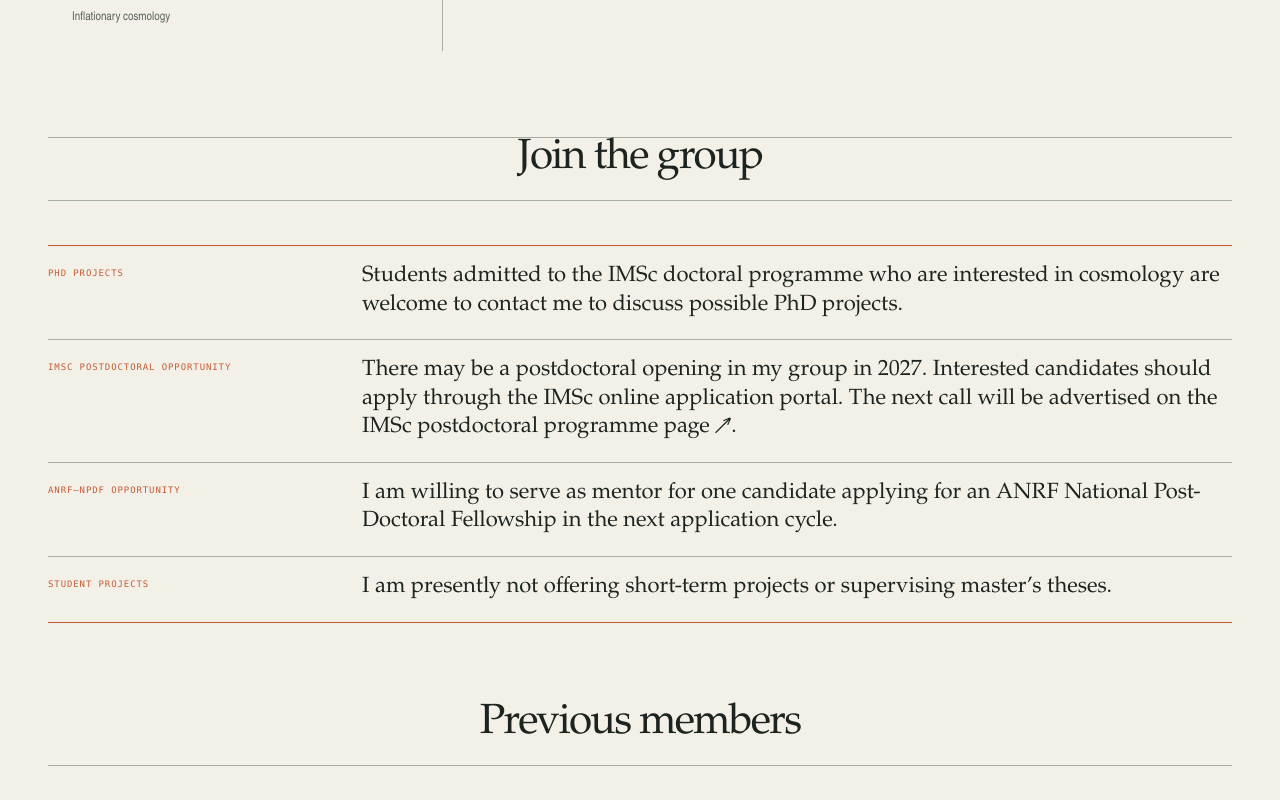
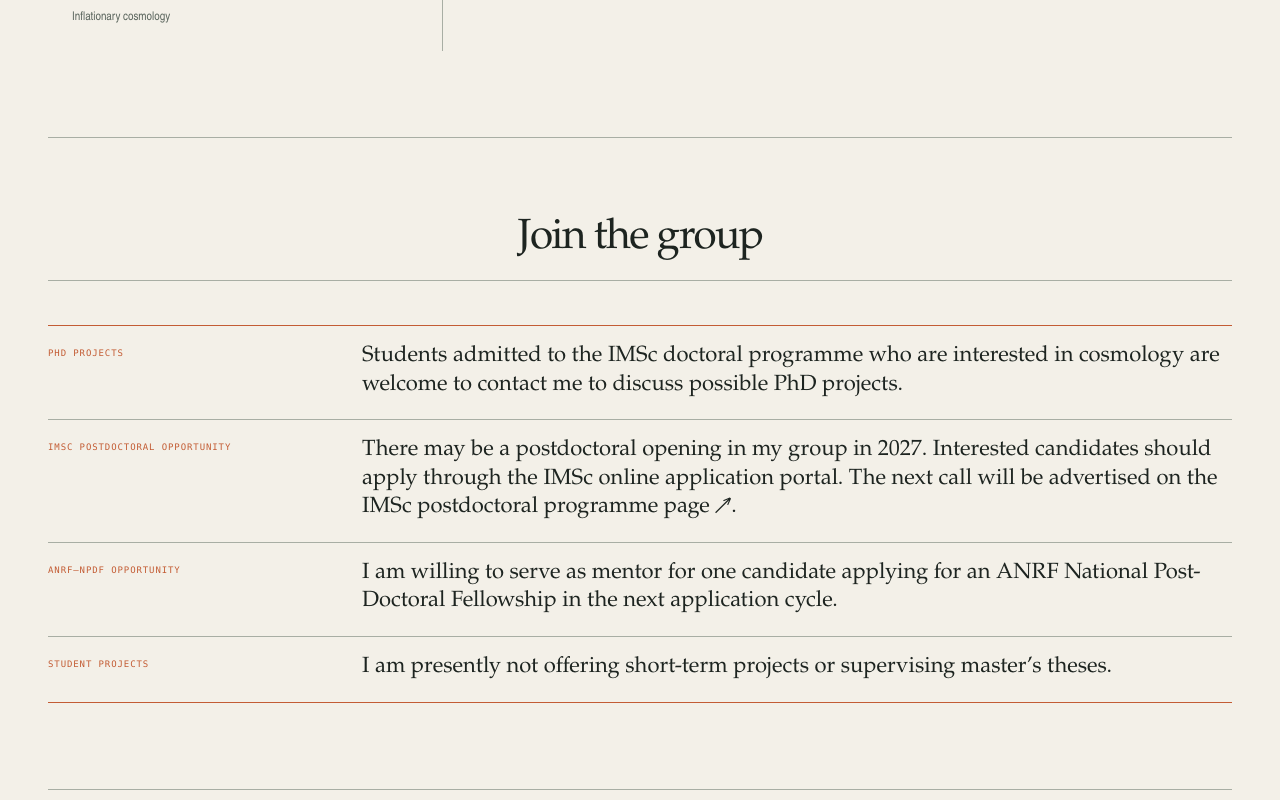
Before and after one commit to dkhaz/dhiraj-hazra-cosmology, a Next.js app: page /group in a window 1280 px wide. Shown: the part 1060-1860 px from the top of the page. Built offline with nearby package versions, Linux system fonts and the light colour scheme.

Commit message:
Style group opportunities section

```diff
--- a/app/globals.css
+++ b/app/globals.css
@@ -224,7 +224,7 @@ button, summary { font: inherit; }
 .prose-entry h3 { margin: 0 0 11px; font-family: var(--font-serif); font-size: 25px; font-weight: 400; }
 .prose-entry p { margin: 0; color: #59645c; font-size: 12px; line-height: 1.65; }
 
-.people-section, .former-section, .visitor-section, .collaborator-section, .talk-section, .seminar-section, .recent-talk-section, .slide-section, .event-archive { padding-top: 80px; padding-bottom: 86px; border-bottom: 1px solid var(--line); }
+.people-section, .opportunity-section, .former-section, .visitor-section, .collaborator-section, .talk-section, .seminar-section, .recent-talk-section, .slide-section, .event-archive { padding-top: 80px; padding-bottom: 86px; border-bottom: 1px solid var(--line); }
 .present-group + .present-group { margin-top: 42px; }
 .present-group > h3 { margin: 0 0 16px; padding-bottom: 9px; border-bottom: 1px solid var(--green); color: var(--green); font-family: var(--font-mono); font-size: 9px; font-weight: 600; letter-spacing: .09em; text-align: left; text-transform: uppercase; }
 .people-grid { display: grid; grid-template-columns: repeat(3, 1fr); }
@@ -238,7 +238,7 @@ button, summary { font: inherit; }
 .availability-note__item { display: grid; grid-template-columns: 3fr 9fr; gap: 24px; padding: 20px 0; }
 .availability-note__item + .availability-note__item { border-top: 1px solid var(--line); }
 .availability-note span { color: var(--orange); font-family: var(--font-mono); font-size: 9px; letter-spacing: .1em; text-transform: uppercase; }
-.availability-note p { margin: -4px 0 0; font-family: var(--font-serif); font-size: 22px; line-height: 1.3; }
+.availability-note p { margin: -4px 0 0; font-family: var(--font-serif); font-size: 22px; line-height: 1.3; }\n.availability-note a { color: var(--green); text-decoration: underline; text-decoration-thickness: 1px; text-underline-offset: 3px; }
 .people-ledger { border-top: 1px solid var(--line); }
 .people-ledger article { display: grid; grid-template-columns: 3fr 7fr 2fr; gap: 24px; padding: 24px 0; border-bottom: 1px solid var(--line); }
 .people-ledger h3 { margin: 0 0 4px; font-family: var(--font-serif); font-size: 22px; font-weight: 400; }
```
